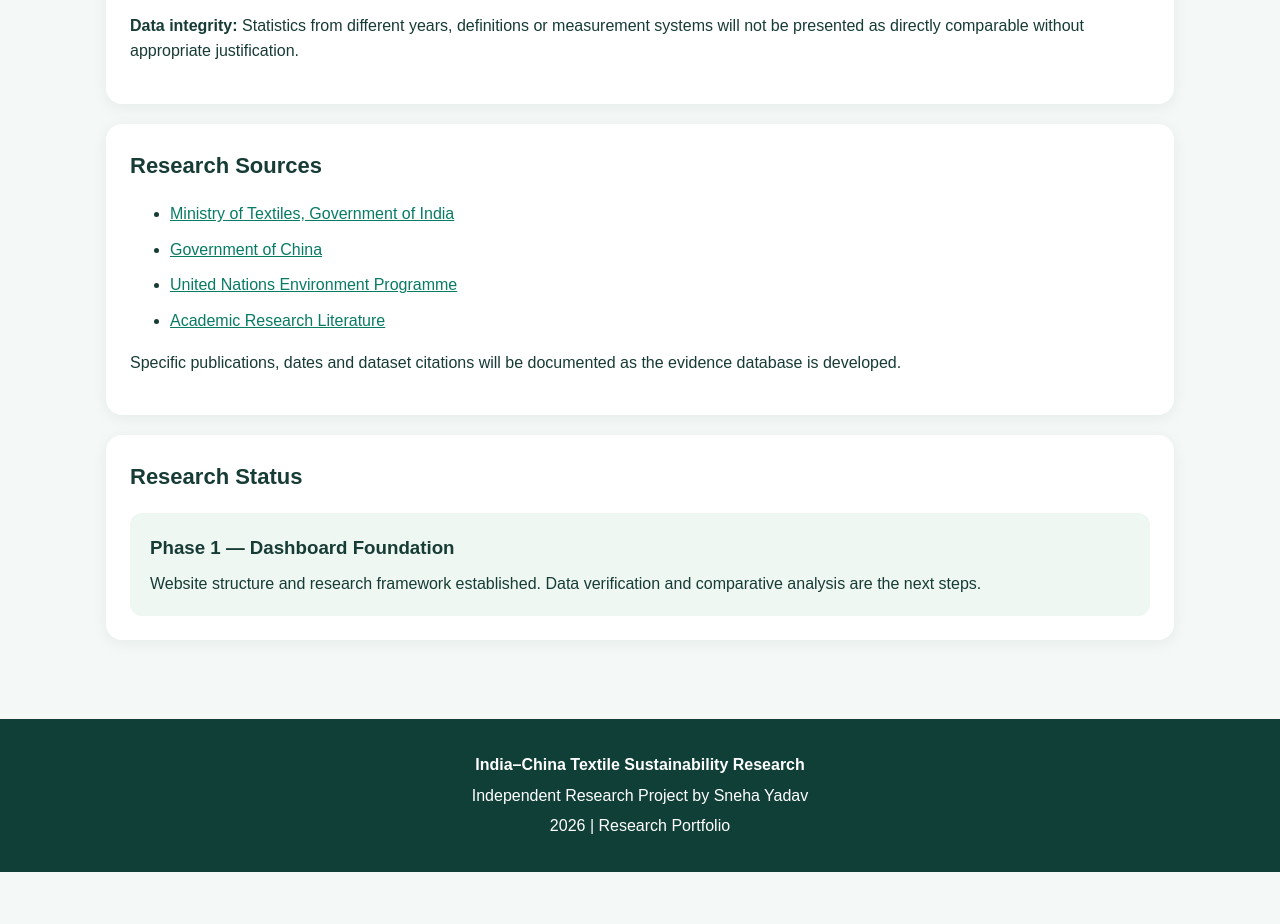
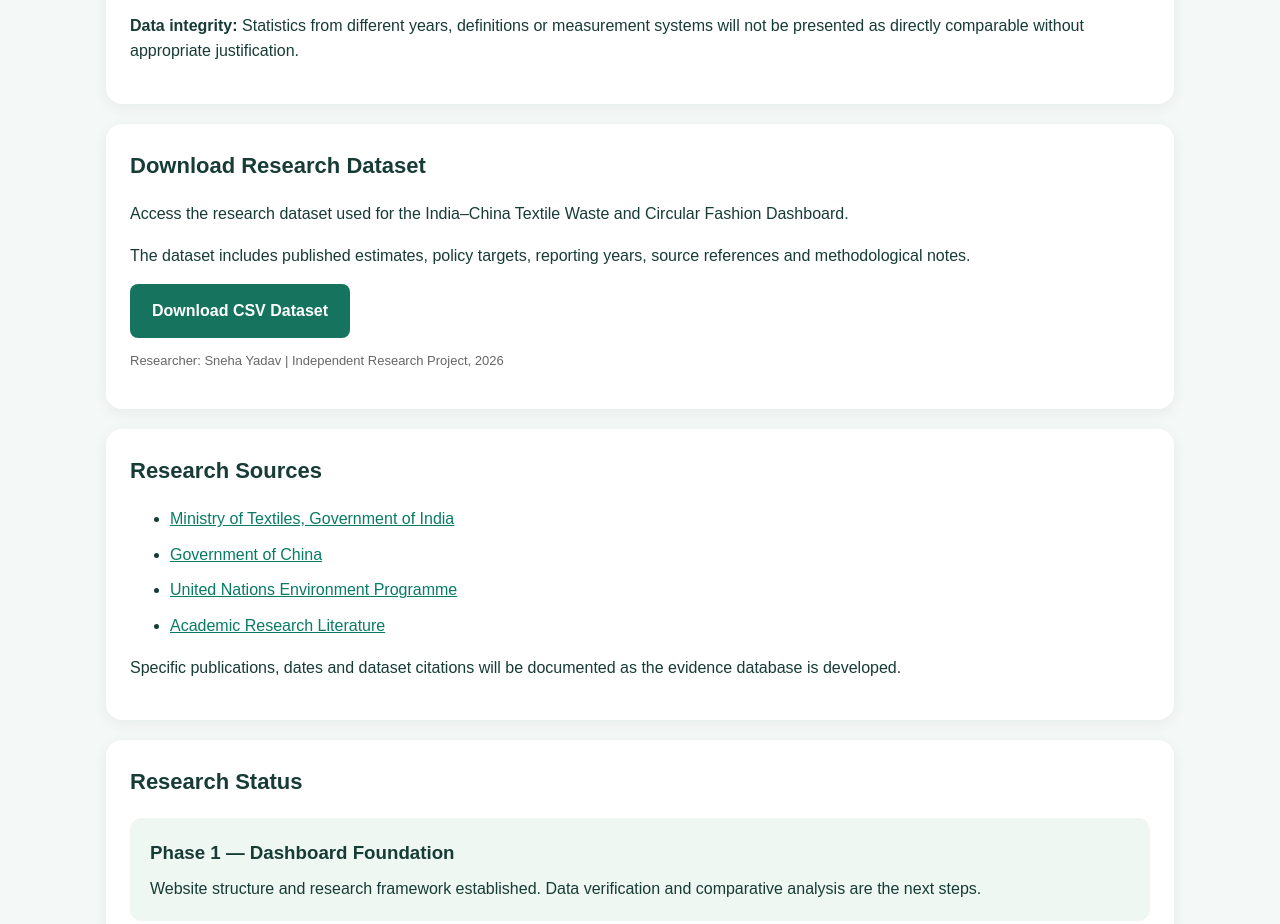
Before and after one commit to Sneh166430/ndia-china-textile-circularity, a plain HTML site: page index.html in a window 1280 px wide. Shown: the part 4223-5147 px from the top of the page. Before the commit the page ends 5095 px from the top, so only its background shows below. Drawn offline with nearby package versions, Linux system fonts and the light colour scheme.

Commit message:
Update index.html

```diff
--- a/index.html
+++ b/index.html
@@ -402,6 +402,41 @@
   directly comparable without appropriate justification.</p>
 </section>
 
+<section id="download-dataset">
+  <h2>Download Research Dataset</h2>
+
+  <p>
+    Access the research dataset used for the
+    India–China Textile Waste and Circular
+    Fashion Dashboard.
+  </p>
+
+  <p>
+    The dataset includes published estimates,
+    policy targets, reporting years, source
+    references and methodological notes.
+  </p>
+
+  <a href="./textile_research_data.csv"
+     download
+     style="
+       display:inline-block;
+       background:#16745e;
+       color:white;
+       padding:14px 22px;
+       border-radius:8px;
+       text-decoration:none;
+       font-weight:bold;
+     ">
+    Download CSV Dataset
+  </a>
+
+  <p style="font-size:13px;color:#666;">
+    Researcher: Sneha Yadav |
+    Independent Research Project, 2026
+  </p>
+</section>
+
 <section>
   <h2>Research Sources</h2>
   <ul>
```
